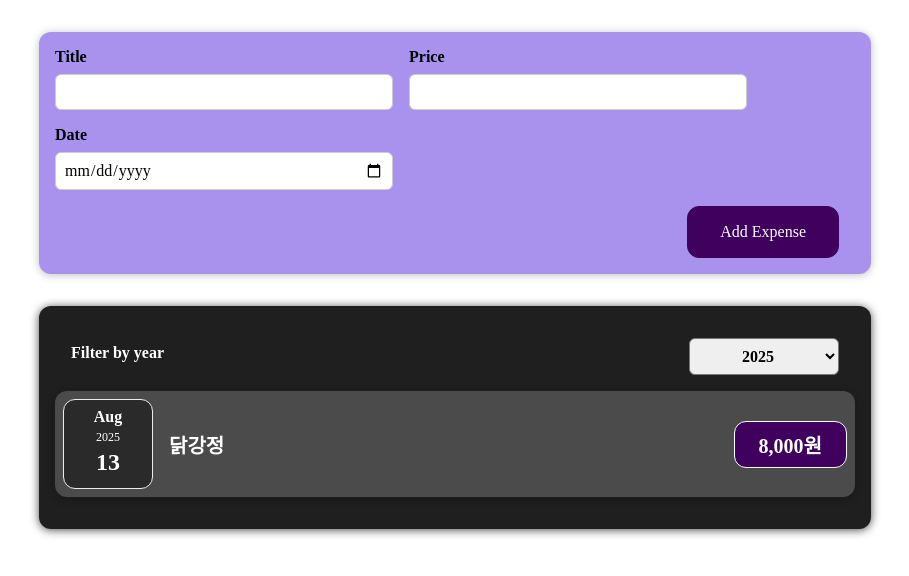
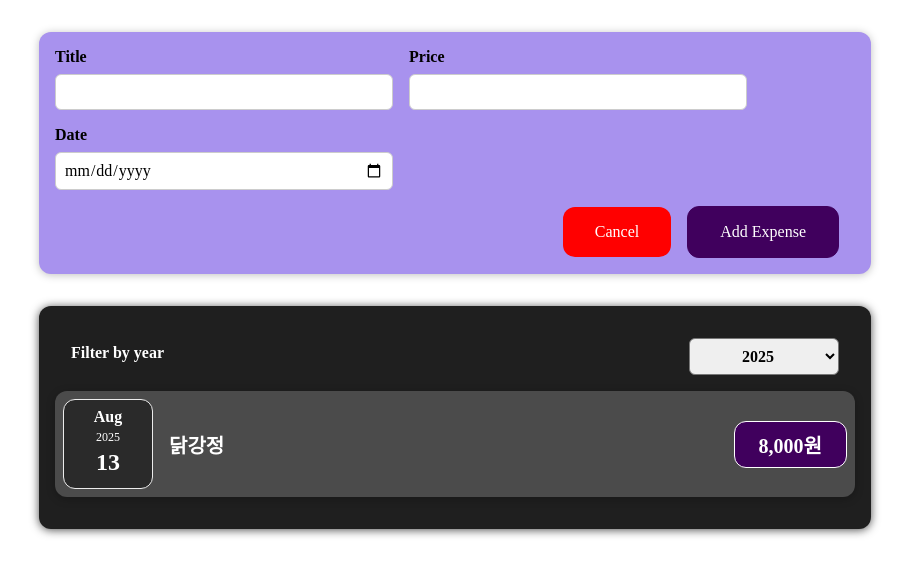
Before and after one commit to Kanggwanju/react-study202508, a React (Vite) app: page / in a window 1280 px wide. Shown: the top 576 px of the page, without its empty margins (185-1094 px from the left). Built offline with nearby package versions, Linux system fonts and the light colour scheme.

Commit message:
3-2-2. 조건부 렌더링 연습문제

```diff
--- a/src/components/new-expense/ExpenseForm.css
+++ b/src/components/new-expense/ExpenseForm.css
@@ -24,3 +24,8 @@
 .new-expense__actions {
     text-align: right;
 }
+
+.new-expense .cancel-btn {
+    background-color: red;
+    border : none;
+}
--- a/src/components/new-expense/ExpenseForm.jsx
+++ b/src/components/new-expense/ExpenseForm.jsx
@@ -108,6 +108,7 @@
         </div>
       </div>
       <div className='new-expense__actions'>
+        <button type="button" className="cancel-btn">Cancel</button>
         <button type='submit'>Add Expense</button>
       </div>
     </form>
--- a/src/components/new-expense/NewExpense.jsx
+++ b/src/components/new-expense/NewExpense.jsx
@@ -3,9 +3,13 @@
 import ExpenseForm from './ExpenseForm';
 
 const NewExpense = ({ onSave }) => {
+
+  const formComponent = <ExpenseForm onAdd={onSave} />;
+  const buttonComponent = <button>새로운 지출 추가하기</button>;
+
   return (
     <div className='new-expense'>
-      <ExpenseForm onAdd={onSave}/>
+      { formComponent }
     </div>
   );
 };
```
